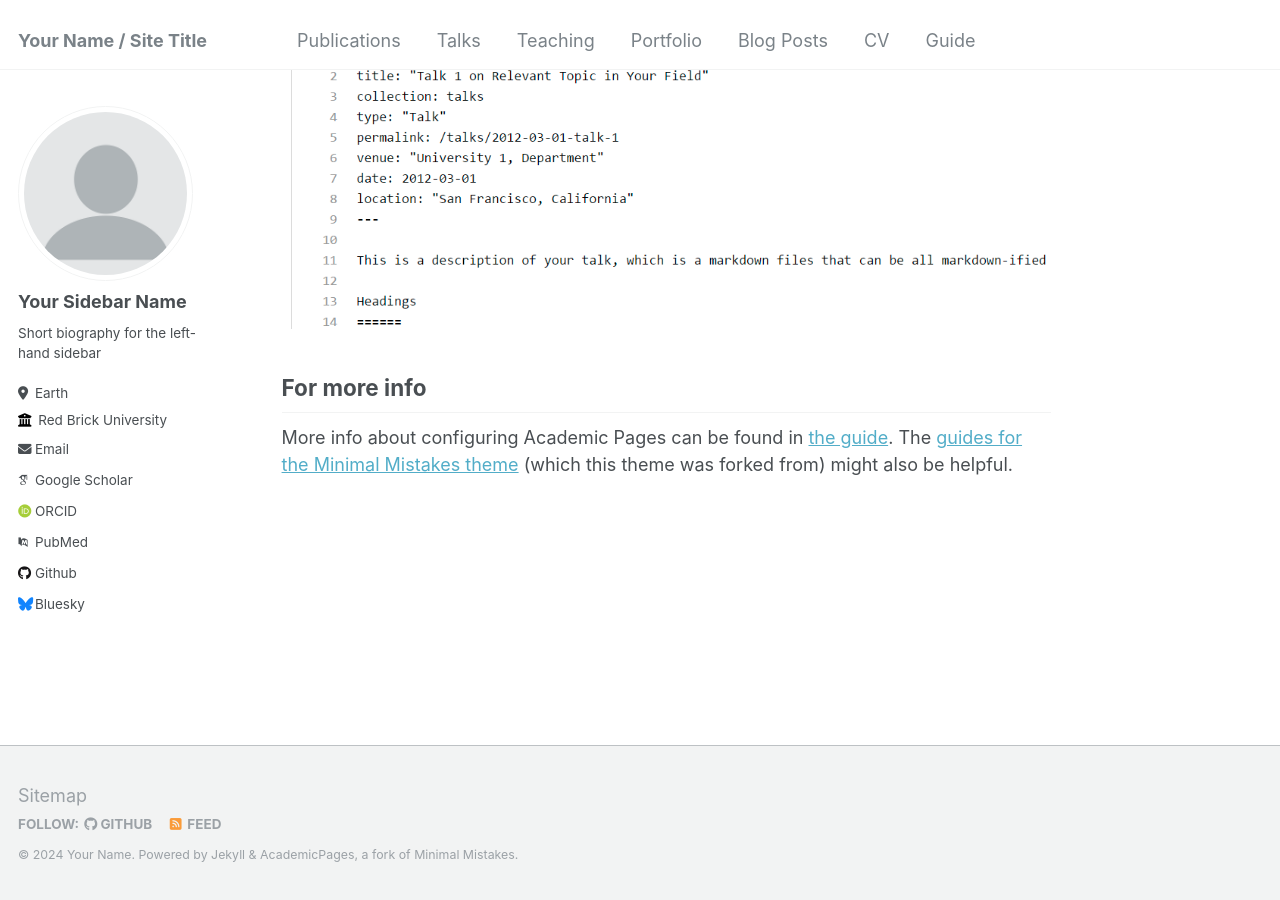
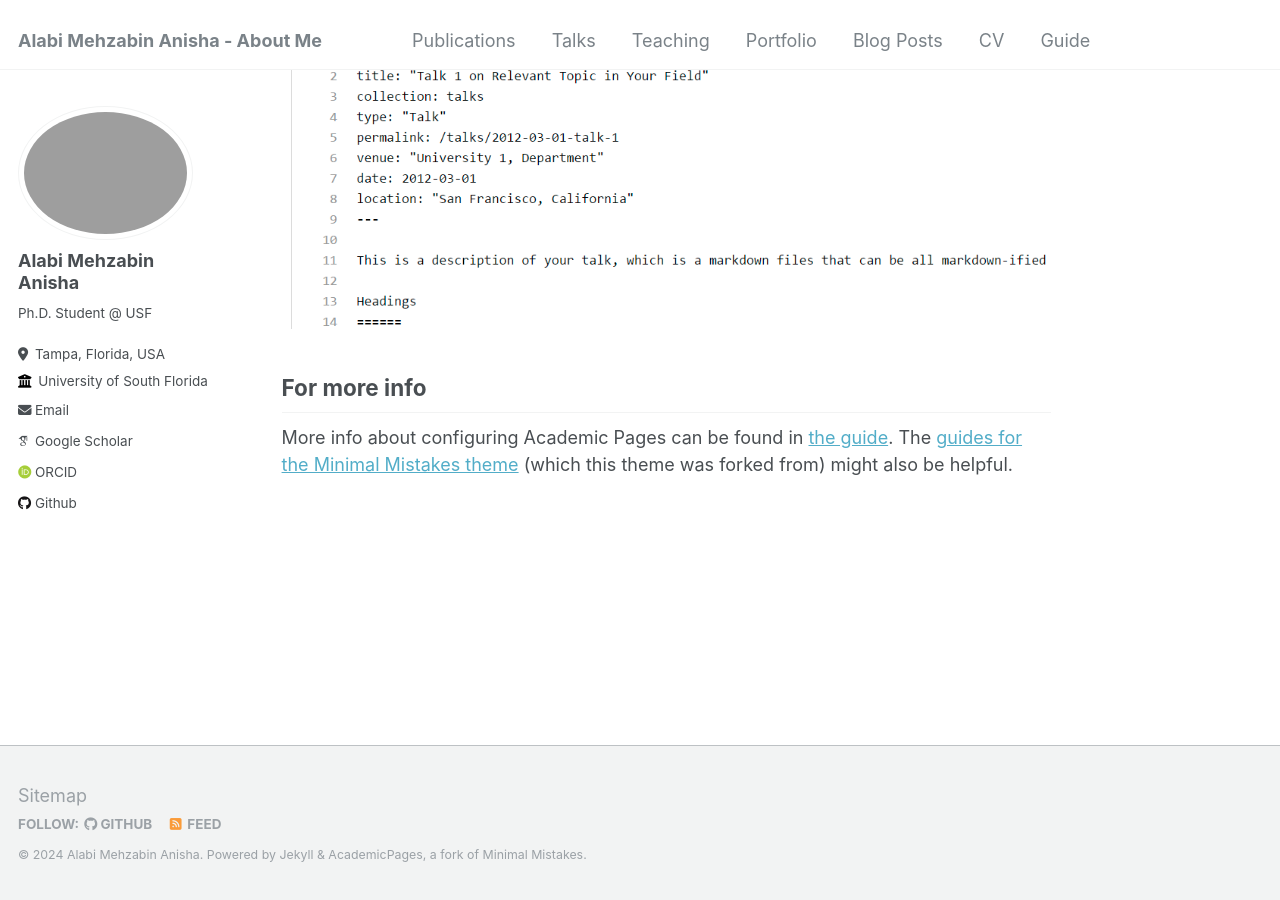
Before and after one commit to almehzabinanisha/almehzabinanisha.github.io, a Jekyll site: the page built from _pages/about.md, in a window 1280 px wide and 900 px high, scrolled down 2660 px. Built offline with Jekyll 4.4.1, drawn with Linux system fonts in a browser that asks for light colours; some web fonts are replaced.

Commit message:
first edit

```diff
--- a/_config.yml
+++ b/_config.yml
@@ -8,11 +8,11 @@
 
 # Basic Site Settings
 locale                   : "en-US"
-title                    : "Your Name / Site Title"
+title                    : "Alabi Mehzabin Anisha - About Me"
 title_separator          : "-"
-name                     : &name "Your Name"
-description              : &description "personal description"
-url                      : https://academicpages.github.io # the base hostname & protocol for your site e.g. "https://mmistakes.github.io"
+name                     : &name "Alabi Mehzabin Anisha"
+description              : &description " Ph.D. Student @ USF"
+url                      : https://amehzabinanisha.github.io # the base hostname & protocol for your site e.g. "https://mmistakes.github.io"
 baseurl                  : "" # the subpath of your site, e.g. "/blog"
 repository               : "academicpages/academicpages.github.io"
 
@@ -21,34 +21,34 @@ repository               : "academicpages/academicpages.github.io"
 #               Additional customization can be done by editing /_includes/author-profile.html
 author:
   # Biographic information
-  avatar           : "profile.png"
-  name             : "Your Sidebar Name"
+  avatar           : "Anisha.jpg"
+  name             : "Alabi Mehzabin Anisha"
   pronouns         : # example: "she/her"
-  bio              : "Short biography for the left-hand sidebar"
-  location         : "Earth"
-  employer         : "Red Brick University"
+  bio              : "Ph.D. Student @ USF"
+  location         : "Tampa, Florida, USA"
+  employer         : "University of South Florida"
   uri              : # URL
-  email            : "none@example.org"
+  email            : "mehzabinanisha@gmail.com"
 
   # Academic websites
   arxiv            : # URL - Update with the correct link to your profile
-  googlescholar    : "https://scholar.google.com/citations?user=PS_CX0AAAAAJ"
+  googlescholar    : "https://scholar.google.com/citations?user=rws11uAAAAAJ&hl=en"
   impactstory      : # URL
-  orcid            : "http://orcid.org/yourorcidurl"
+  orcid            : "https://orcid.org/0000-0003-1071-6814"
   semantic         : # URL
-  pubmed           : "https://www.ncbi.nlm.nih.gov/pubmed/?term=john+snow"
+  pubmed           : #"https://www.ncbi.nlm.nih.gov/pubmed/?term=john+snow"
   researchgate     : # URL
 
   # Repositories and software development
   bitbucket        : # Username - Update with your username on the site
   codepen          : # Username
   dribbble         : # Username
-  github           : "academicpages"
+  github           : "almehzabinanisha"
   kaggle           : # Username
   stackoverflow    : # User number or user number and name (i.e., use "1" or "1/jeff-atwood")
 
   # Social media
-  bluesky          : "bsky.app" # Replace this with you Bluesky username
+  bluesky          : #"bsky.app" # Replace this with you Bluesky username
   facebook         : # Username
   flickr           : # Username
   foursquare       : # Username
@@ -90,7 +90,7 @@ comments:
   facebook:
     appid                :
     num_posts            : # 5 (default)
-    colorscheme          : # "light" (default), "dark"
+    colorscheme          : "dark"
 staticman:
   allowedFields          : ['name', 'email', 'url', 'message']
   branch                 : "gh-pages" # "master", "gh-pages"
@@ -121,7 +121,7 @@ yandex_site_verification :
 
 # Social Sharing
 twitter:
-  username               : &twitter
+  username               : #&twitter
 facebook:
   username               :
   app_id                 :
```
Also changed, not shown: 1 other file.
